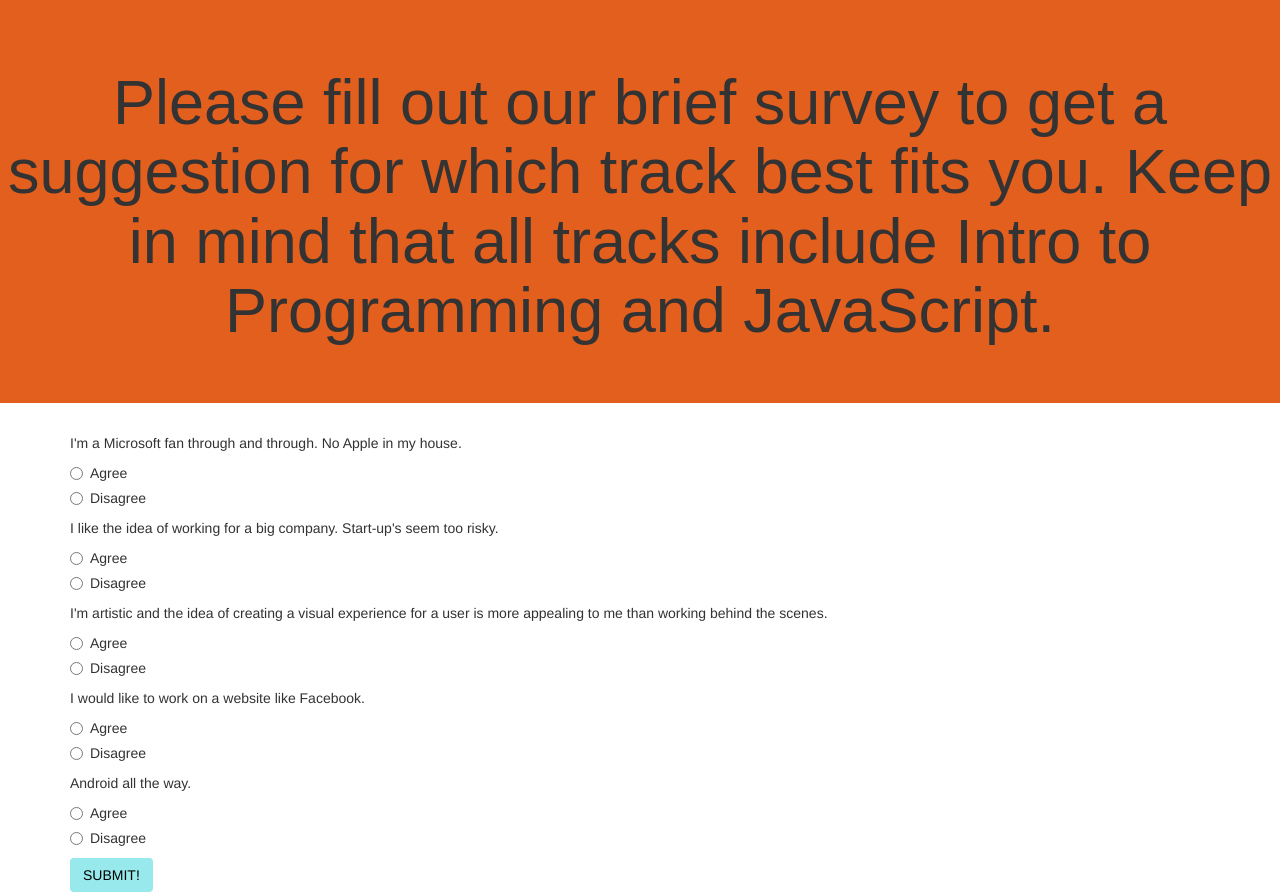
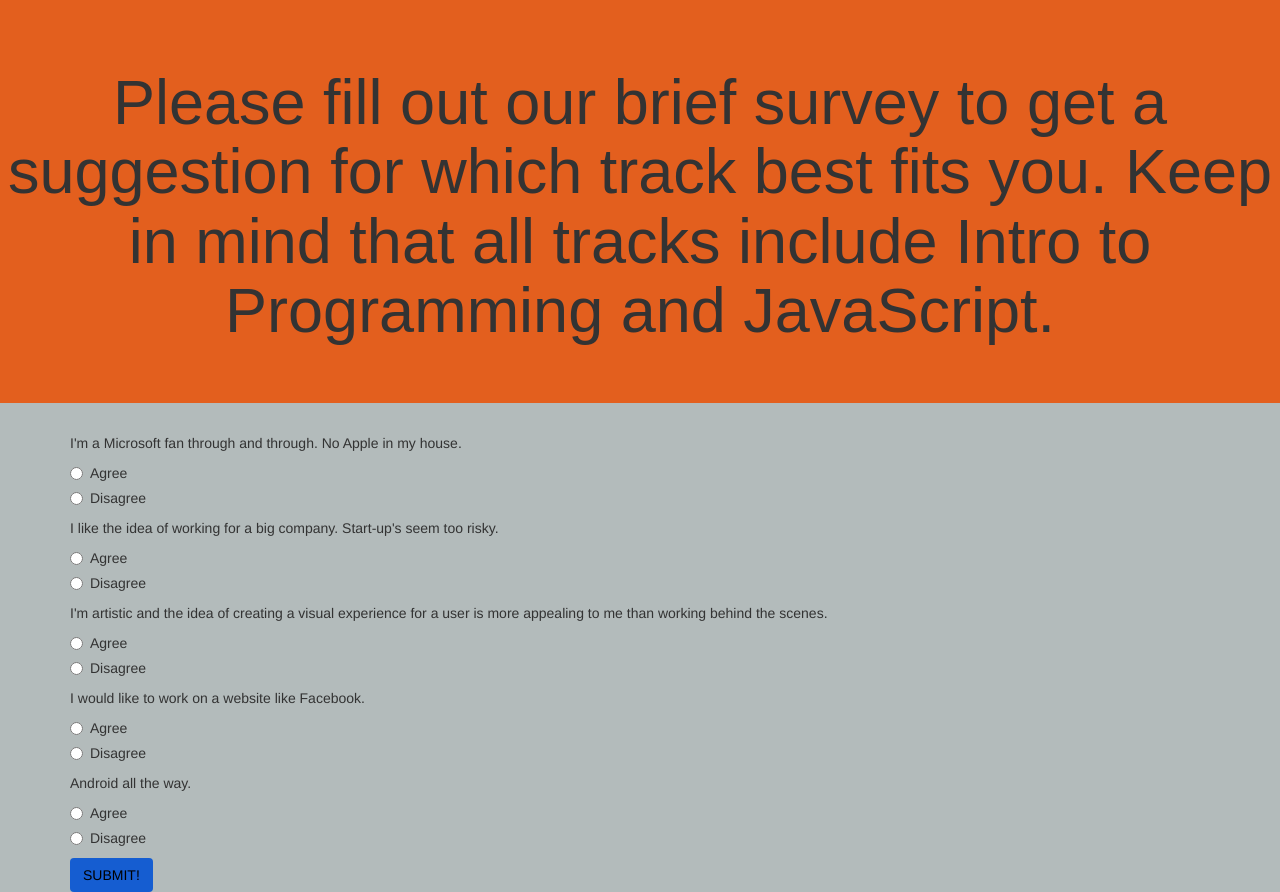
Before and after one commit to NaruzaL/track-suggester, a plain HTML site: page index.html in a window 1280 px wide. Drawn offline with Linux system fonts and the light colour scheme.

Commit message:
add background color to body. Changes button color to deeper blue.

```diff
--- a/css/styles.css
+++ b/css/styles.css
@@ -1,3 +1,6 @@
+body {
+  background-color: #B3BBBB;
+}
 .jumbotron {
   background-color: #E35F1E;
 }
@@ -9,7 +12,7 @@ h1 {
 }
 
 button {
-  background-color: #97E9EB ;
+  background-color: #155DD1 ;
   color: black;
 }
 
```
